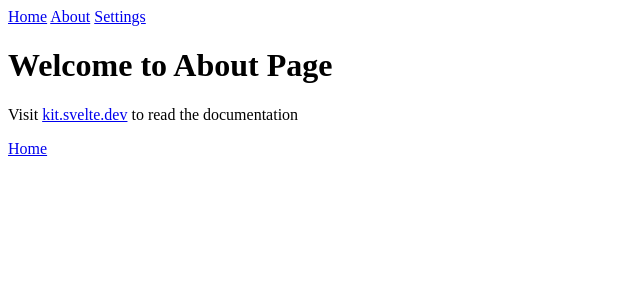
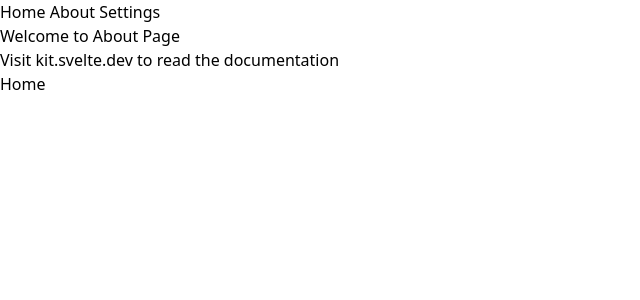
Before and after one commit to shavidze/listd, a SvelteKit app: page /about in a window 1280 px wide. Shown: the top 300 px of the page, without its empty margins (0-640 px from the left). Built offline with nearby package versions, Linux system fonts and the light colour scheme.

Commit message:
install tailwind by svelte-add

```diff
--- /dev/null
+++ b/postcss.config.cjs
@@ -0,0 +1,13 @@
+const tailwindcss = require('tailwindcss');
+const autoprefixer = require('autoprefixer');
+
+const config = {
+	plugins: [
+		//Some plugins, like tailwindcss/nesting, need to run before Tailwind,
+		tailwindcss(),
+		//But others, like autoprefixer, need to run after,
+		autoprefixer
+	]
+};
+
+module.exports = config;
--- /dev/null
+++ b/src/app.postcss
@@ -0,0 +1,4 @@
+/* Write your global styles here, in PostCSS syntax */
+@tailwind base;
+@tailwind components;
+@tailwind utilities;
--- a/svelte.config.js
+++ b/svelte.config.js
@@ -1,3 +1,4 @@
+import preprocess from 'svelte-preprocess';
 import adapter from '@sveltejs/adapter-auto';
 import { vitePreprocess } from '@sveltejs/kit/vite';
 
@@ -5,7 +6,12 @@
 const config = {
 	// Consult https://kit.svelte.dev/docs/integrations#preprocessors
 	// for more information about preprocessors
-	preprocess: vitePreprocess(),
+	preprocess: [
+		vitePreprocess(),
+		preprocess({
+			postcss: true
+		})
+	],
 
 	kit: {
 		// adapter-auto only supports some environments, see https://kit.svelte.dev/docs/adapter-auto for a list.
--- /dev/null
+++ b/tailwind.config.cjs
@@ -0,0 +1,11 @@
+const config = {
+	content: ['./src/**/*.{html,js,svelte,ts}'],
+
+	theme: {
+		extend: {}
+	},
+
+	plugins: []
+};
+
+module.exports = config;
```
Also changed, not shown: package.json (+6 -1 lines), src/routes/+layout.svelte (+8 -4 lines).
